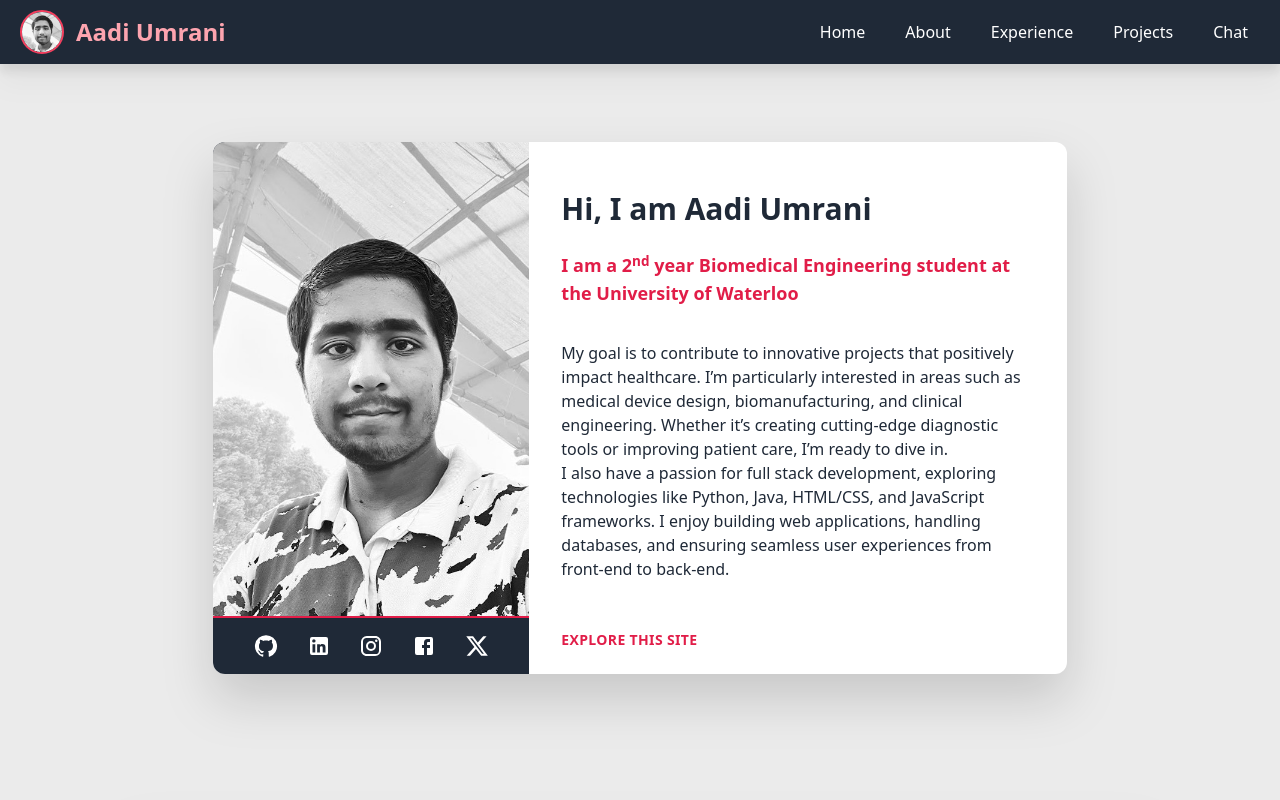
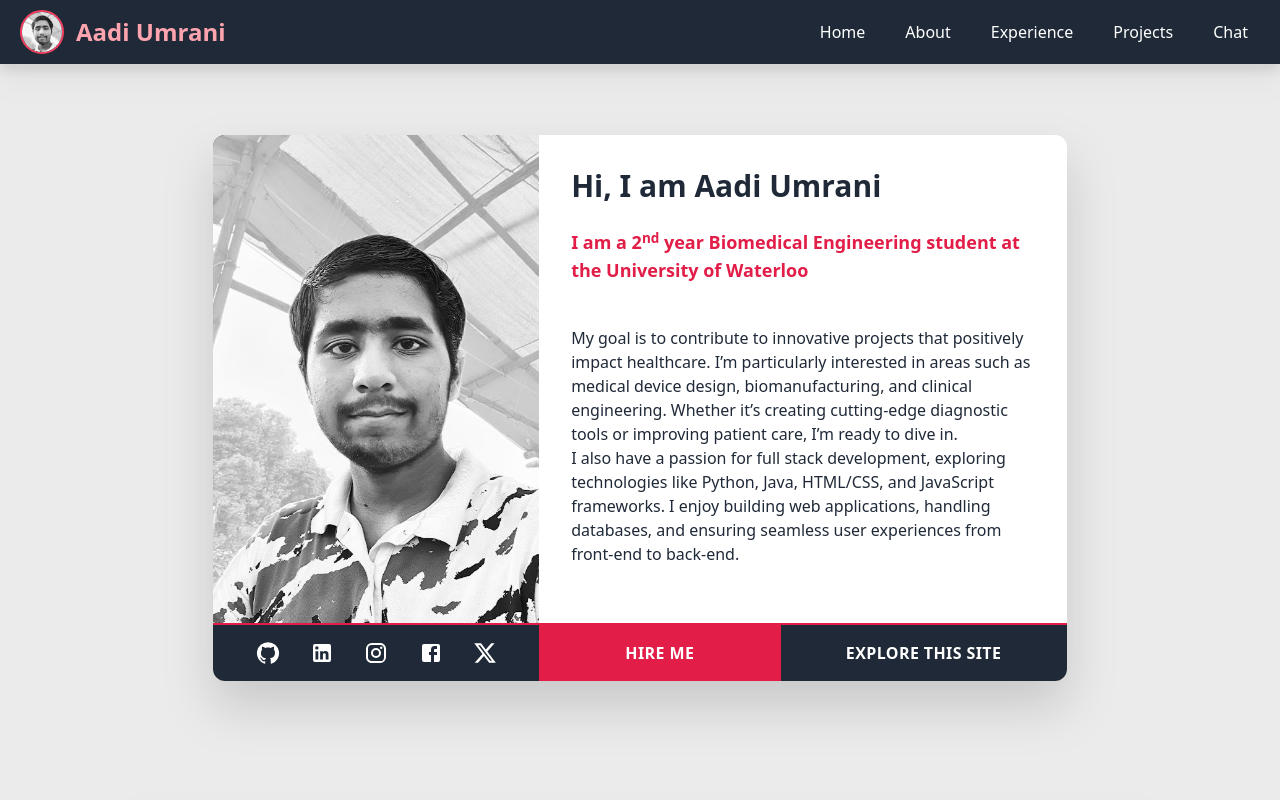
Before and after one commit to aadium/portfolio, a React (Vite) app: page / in a window 1280 px wide. Shown: the top 800 px of the page. Built offline with nearby package versions, Linux system fonts and the light colour scheme; no server answers; the database is empty.

Commit message:
Modified Intro and about UI

```diff
--- a/src/components/about.jsx
+++ b/src/components/about.jsx
@@ -51,7 +51,7 @@ function About() {
                     </p>
                 </div>
             </div>
-            <div className="flex flex-col md:flex-row overflow-hidden bg-gray-800">
+            <div className="flex flex-col md:flex-row overflow-hidden bg-gray-800 border-t-2 border-rose-600 lg:border-0">
                 <div
                     className="flex flex-col md:flex-row overflow-hidden bg-gray-800 w-fit mx-2">
                     <div className="w-full py-6 px-6 text-gray-800 flex flex-row lg:flex-col justify-evenly">
--- a/src/components/intro.jsx
+++ b/src/components/intro.jsx
@@ -74,8 +74,8 @@ function Introduction() {
                     />
                 </div>
             </div>
-            <div className="w-full py-6 px-8 text-gray-800 flex flex-col justify-evenly">
-                <div className="h-full flex flex-col justify-evenly">
+            <div className="w-full text-gray-800 flex flex-col justify-evenly">
+                <div className="h-full flex flex-col justify-evenly px-8 mt-8 lg:mt-0">
                     <div>
                         <h1 className="font-bold text-gray-800 text-3xl">Hi, I am Aadi Umrani</h1>
                         <h4 className="font-semibold text-lg my-2 text-rose-600 lg:mt-6">
@@ -92,8 +92,16 @@ function Introduction() {
                         from front-end to back-end.
                     </p>
                 </div>
-                <div className="flex flex-row space-x-6 mt-4 lg:mt-0">
-                    <p className="text-sm text-rose-600 uppercase tracking-wide font-semibold mt-2 hover:cursor-pointer hover:underline"
+                <div className="flex flex-row mt-4 lg:mt-0 w-full">
+                    <p className="text-base text-white uppercase tracking-wide font-semibold mt-2 hover:cursor-pointer bg-rose-600 px-6 py-4 w-4/6 border-t-2 border-rose-600 text-center"
+                        onClick={
+                            () => {
+                                window.location.href = "/#chat";
+                            }
+                        }>
+                        Hire Me
+                    </p>
+                    <p className="text-base text-white uppercase tracking-wide font-semibold mt-2 hover:cursor-pointer bg-gray-800 px-6 py-4 w-4/5 border-t-2 border-rose-600 text-center"
                         onClick={
                             () => {
                                 window.location.href = "/#about";
```
